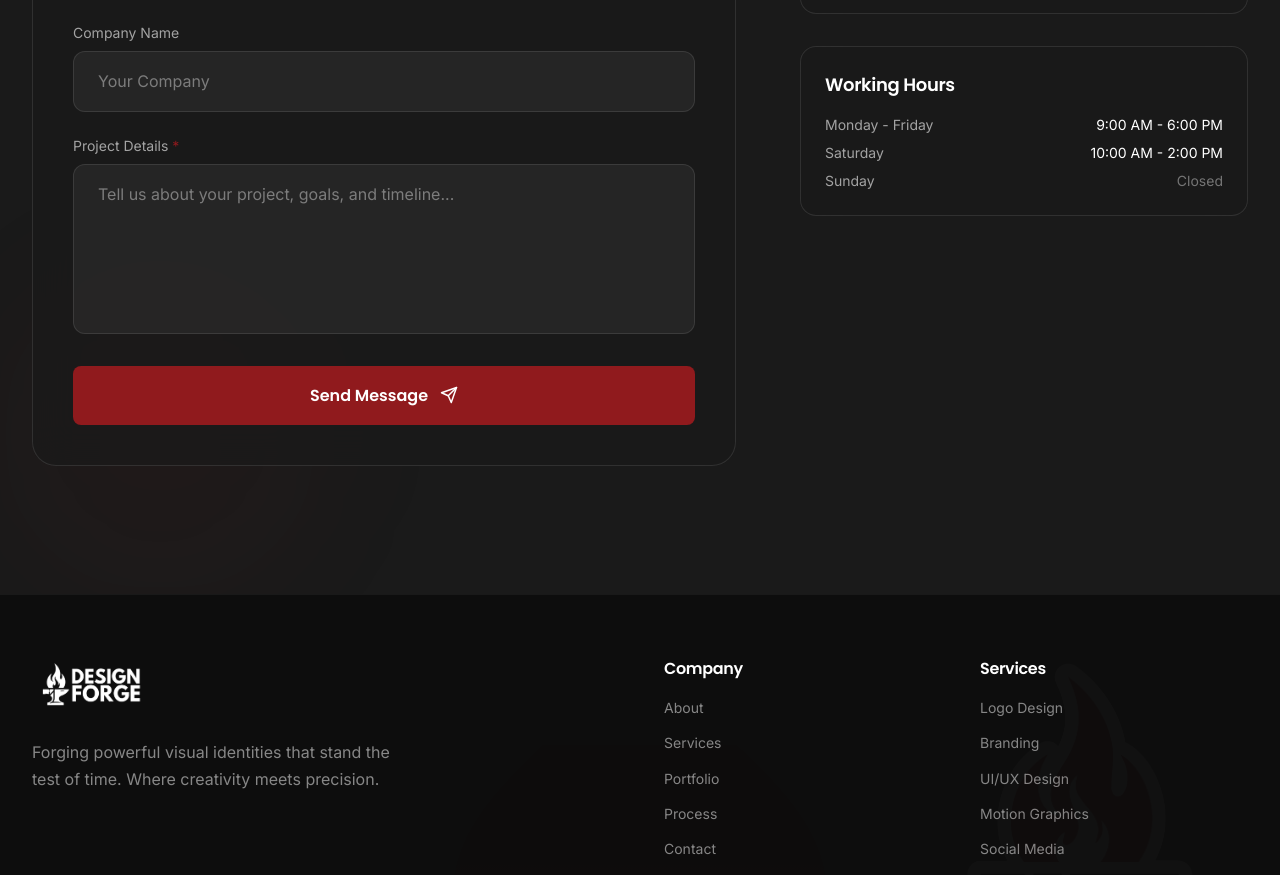
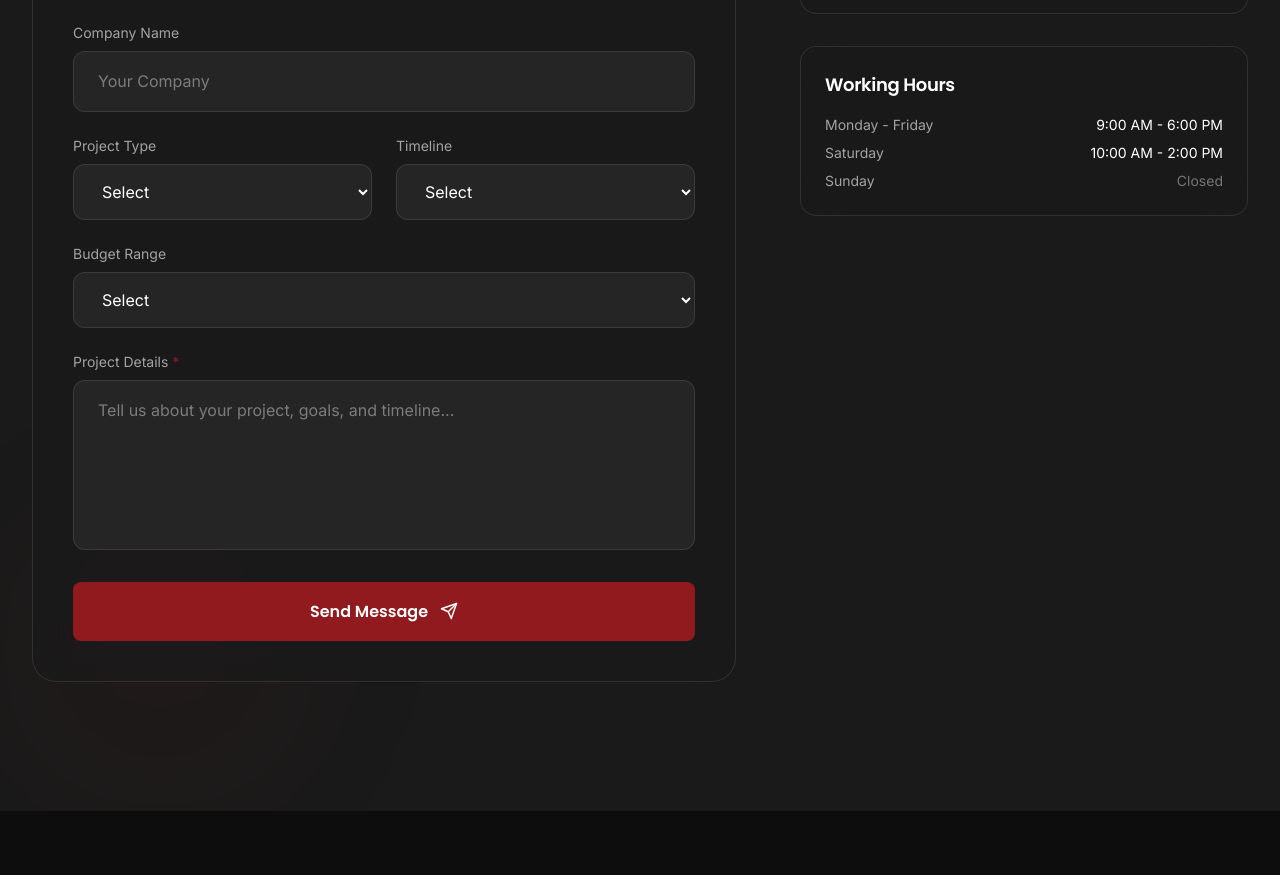
Before and after one commit to yashvasudeva1/design_forge, a React (Vite) app: page / in a window 1280 px wide. Shown: the part 7760-8635 px from the top of the page. Built offline with nearby package versions, Linux system fonts and the light colour scheme.

Commit message:
seo optimization

```diff
--- a/index.html
+++ b/index.html
@@ -4,9 +4,11 @@
     <meta charset="UTF-8" />
     <link rel="icon" type="image/png" href="/Graphic (11).png" />
     <meta name="viewport" content="width=device-width, initial-scale=1.0" />
-    <meta name="description" content="Design Forge - Forging Powerful Visual Identities. We craft logos, brands, and digital experiences that stand out." />
-    <meta name="keywords" content="design, branding, logo design, UI/UX, creative studio, digital design" />
+    <meta name="description" content="Design Forge delivers visual identity design in Delhi with industrial, brutalist, and Swiss-style precision for bold, minimalist brands." />
+    <meta name="keywords" content="visual identity design delhi, minimalist branding, bold typography logos, UI/UX design for tech startups, swiss style design, brutalist design" />
     <meta name="author" content="Design Forge" />
+    <meta name="robots" content="index, follow" />
+    <link rel="canonical" href="https://design-forge-main.vercel.app/" />
 
     <!-- Preload critical assets -->
     <link rel="preload" href="/Graphic (11).png" as="image" />
@@ -14,9 +16,18 @@
     <link rel="preconnect" href="https://res.cloudinary.com" crossorigin />
 
     <!-- Open Graph -->
-    <meta property="og:title" content="Design Forge - Creative Studio" />
-    <meta property="og:description" content="Forging Powerful Visual Identities. We craft logos, brands, and digital experiences that stand out." />
+    <meta property="og:title" content="Visual Identity Design Delhi | Design Forge" />
+    <meta property="og:description" content="Industrial, brutalist, and Swiss-style visual identity design for startups and modern businesses in Delhi." />
     <meta property="og:type" content="website" />
+    <meta property="og:url" content="https://design-forge-main.vercel.app/" />
+    <meta property="og:image" content="https://design-forge-main.vercel.app/Graphic%20(11).png" />
+    <meta property="og:site_name" content="Design Forge" />
+
+    <!-- Twitter Card -->
+    <meta name="twitter:card" content="summary_large_image" />
+    <meta name="twitter:title" content="Visual Identity Design Delhi | Design Forge" />
+    <meta name="twitter:description" content="Industrial, brutalist, and Swiss-style visual identity design for startups and modern businesses in Delhi." />
+    <meta name="twitter:image" content="https://design-forge-main.vercel.app/Graphic%20(11).png" />
 
     <!-- Fonts - optimized loading -->
     <link rel="preconnect" href="https://fonts.googleapis.com">
@@ -26,7 +37,27 @@
       <link href="https://fonts.googleapis.com/css2?family=Poppins:wght@400;500;600;700;800;900&family=Inter:wght@300;400;500;600;700&display=swap" rel="stylesheet">
     </noscript>
 
-    <title>Design Forge | Forging Powerful Visual Identities</title>
+    <title>Visual Identity Design Delhi | Design Forge</title>
+
+    <script type="application/ld+json">
+      {
+        "@context": "https://schema.org",
+        "@type": "CreativeBusiness",
+        "name": "Design Forge",
+        "url": "https://design-forge-main.vercel.app/",
+        "telephone": "+91-9318378900",
+        "areaServed": "Delhi",
+        "serviceType": [
+          "Visual Identity Design",
+          "Logo Design",
+          "Branding",
+          "UI/UX Design",
+          "Poster Design"
+        ],
+        "description": "Design Forge is a Delhi-based studio specializing in industrial, brutalist, and Swiss-style visual identity design for startups and modern businesses.",
+        "sameAs": []
+      }
+    </script>
   </head>
   <body>
     <div id="root"></div>
--- a/package.json
+++ b/package.json
@@ -13,7 +13,8 @@
     "lucide-react": "^0.312.0",
     "react": "^18.2.0",
     "react-dom": "^18.2.0",
-    "react-intersection-observer": "^9.5.3"
+    "react-intersection-observer": "^9.5.3",
+    "react-router-dom": "^7.14.2"
   },
   "devDependencies": {
     "@types/react": "^18.2.0",
--- a/src/components/Contact.jsx
+++ b/src/components/Contact.jsx
@@ -8,6 +8,9 @@ const Contact = () => {
     name: '',
     email: '',
     company: '',
+    projectType: '',
+    timeline: '',
+    budget: '',
     message: ''
   })
   const [errors, setErrors] = useState({})
@@ -58,11 +61,6 @@ const Contact = () => {
 
       if (response.ok) {
         setIsSubmitted(true)
-        // Reset form after showing success
-        setTimeout(() => {
-          setFormData({ name: '', email: '', company: '', message: '' })
-          setIsSubmitted(false)
-        }, 5000)
       } else {
         throw new Error('Form submission failed')
       }
@@ -82,6 +80,20 @@ const Contact = () => {
     if (errors[name]) {
       setErrors(prev => ({ ...prev, [name]: '' }))
     }
+  }
+
+  const handleReset = () => {
+    setFormData({
+      name: '',
+      email: '',
+      company: '',
+      projectType: '',
+      timeline: '',
+      budget: '',
+      message: ''
+    })
+    setErrors({})
+    setIsSubmitted(false)
   }
 
   return (
@@ -143,11 +155,41 @@ const Contact = () => {
                     <CheckCircle size={40} className="text-green-500" />
                   </motion.div>
                   <h3 className="font-heading text-2xl font-bold text-white mb-2">
-                    Message Sent!
+                    Request Received. Next: Precision Review.
                   </h3>
-                  <p className="text-white/60">
-                    Thanks for reaching out. We'll get back to you within 24 hours.
+                  <p className="text-white/60 max-w-md mx-auto">
+                    We will review your brief within 24-48 hours and respond with a
+                    scoped direction and next steps.
                   </p>
+                  <div className="mt-6 text-left max-w-md mx-auto text-sm text-white/70 space-y-2">
+                    <p>To accelerate the review, share:</p>
+                    <ul className="list-disc list-inside text-white/60 space-y-1">
+                      <li>Brand or website links</li>
+                      <li>Timeline priority</li>
+                      <li>Decision-maker and budget range</li>
+                    </ul>
+                  </div>
+                  <div className="mt-8 flex flex-col sm:flex-row items-center justify-center gap-4">
+                    <a
+                      href="mailto:designforge250@gmail.com?subject=Design%20Forge%20Project%20Intake"
+                      className="btn-primary px-6 py-3"
+                    >
+                      Share Project Links
+                    </a>
+                    <a
+                      href="#process"
+                      className="px-6 py-3 rounded-xl border border-white/20 text-white/80 hover:text-white hover:border-forge-crimson transition-colors"
+                    >
+                      View Our Process
+                    </a>
+                  </div>
+                  <button
+                    type="button"
+                    onClick={handleReset}
+                    className="mt-6 text-xs text-white/50 hover:text-white/80 transition-colors"
+                  >
+                    Send another request
+                  </button>
                 </motion.div>
               ) : (
                 <form onSubmit={handleSubmit} className="space-y-6">
@@ -208,6 +250,66 @@ const Contact = () => {
                       placeholder="Your Company"
                       className="input-field"
                     />
+                  </div>
+
+                  <div className="grid md:grid-cols-2 gap-6">
+                    {/* Project Type */}
+                    <div>
+                      <label className="block text-white/60 text-sm mb-2">
+                        Project Type
+                      </label>
+                      <select
+                        name="projectType"
+                        value={formData.projectType}
+                        onChange={handleChange}
+                        className="input-field"
+                      >
+                        <option value="">Select</option>
+                        <option value="Branding">Branding</option>
+                        <option value="Logo">Logo Design</option>
+                        <option value="UI/UX">UI/UX Design</option>
+                        <option value="Print">Print / Poster</option>
+                        <option value="Other">Other</option>
+                      </select>
+                    </div>
+
+                    {/* Timeline */}
+                    <div>
+                      <label className="block text-white/60 text-sm mb-2">
+                        Timeline
+                      </label>
+                      <select
+                        name="timeline"
+                        value={formData.timeline}
+                        onChange={handleChange}
+                        className="input-field"
+                      >
+                        <option value="">Select</option>
+                        <option value="2-4 weeks">2-4 weeks</option>
+                        <option value="1-2 months">1-2 months</option>
+                        <option value="3+ months">3+ months</option>
+                        <option value="Not sure">Not sure</option>
+                      </select>
+                    </div>
+                  </div>
+
+                  {/* Budget */}
+                  <div>
+                    <label className="block text-white/60 text-sm mb-2">
+                      Budget Range
+                    </label>
+                    <select
+                      name="budget"
+                      value={formData.budget}
+                      onChange={handleChange}
+                      className="input-field"
+                    >
+                      <option value="">Select</option>
+                      <option value="Below 25k">Below 25k</option>
+                      <option value="25k-60k">25k-60k</option>
+                      <option value="60k-1.5L">60k-1.5L</option>
+                      <option value="1.5L+">1.5L+</option>
+                    </select>
                   </div>
 
                   {/* Message */}
--- a/src/components/Portfolio.jsx
+++ b/src/components/Portfolio.jsx
@@ -15,7 +15,7 @@ const projects = [
     title: 'Menu',
     category: 'Print',
     image: optimizeImage('https://res.cloudinary.com/dfxvrqxkh/image/upload/v1770142535/Brown_with_Photo_Chocolate_Dessert_Menu_1_iee62s.jpg'),
-    description: 'Elegant menu design for chocolate desserts',
+    description: 'Brutalist design menu system with Swiss-style branding grid, built by a Delhi design agency.',
     height: 'min-h-[400px]',
     details: {
       client: 'Chocworks',
@@ -51,7 +51,7 @@ const projects = [
     title: 'Posters',
     category: 'Print',
     image: optimizeImage('https://res.cloudinary.com/dfxvrqxkh/image/upload/v1770141057/Peace_1_qge5wo.jpg'),
-    description: 'Creative poster design collection',
+    description: 'Brutalist design poster series with bold typography and modular hierarchy for high-impact campaigns.',
     height: 'min-h-[350px]',
     details: {
       client: 'Various Clients',
@@ -69,7 +69,7 @@ const projects = [
     title: 'Wedding Invitation',
     category: 'Print',
     image: optimizeImage('https://res.cloudinary.com/dfxvrqxkh/image/upload/v1770141510/Purple_and_Green_Floral_Illustrated_Indian_Wedding_Ceremony_Invitation_2_qoiprn.jpg'),
-    description: 'Floral illustrated Indian wedding ceremony invitation',
+    description: 'Swiss-style branding invitation suite with precise grid alignment by a Delhi design agency.',
     height: 'min-h-[450px]',
     details: {
       client: 'Private Client',
@@ -105,7 +105,7 @@ const projects = [
     title: 'Minimalist Post',
     category: 'Digital',
     image: optimizeImage('https://res.cloudinary.com/dfxvrqxkh/image/upload/v1770141044/Untitled_design_17_umjsaa.jpg'),
-    description: 'Modern minimalist post design',
+    description: 'Minimalist post design grounded in Swiss-style branding for crisp, technical storytelling.',
     height: 'min-h-[350px]',
     details: {
       client: 'Opticlick',
@@ -141,7 +141,7 @@ const projects = [
     title: 'Logo Design',
     category: 'Logos',
     image: optimizeImage('https://res.cloudinary.com/dfxvrqxkh/image/upload/v1770141043/Elysium_Logo_1_l5lcjr.png'),
-    description: 'Professional logo design',
+    description: 'Logo system by a Delhi design agency using Swiss-style branding discipline and industrial clarity.',
     height: 'min-h-[300px]',
     details: {
       client: 'Elysium',
```
Also changed, not shown: public/robots.txt (added), 2 other files (tests, documents, lock files or other folders).
